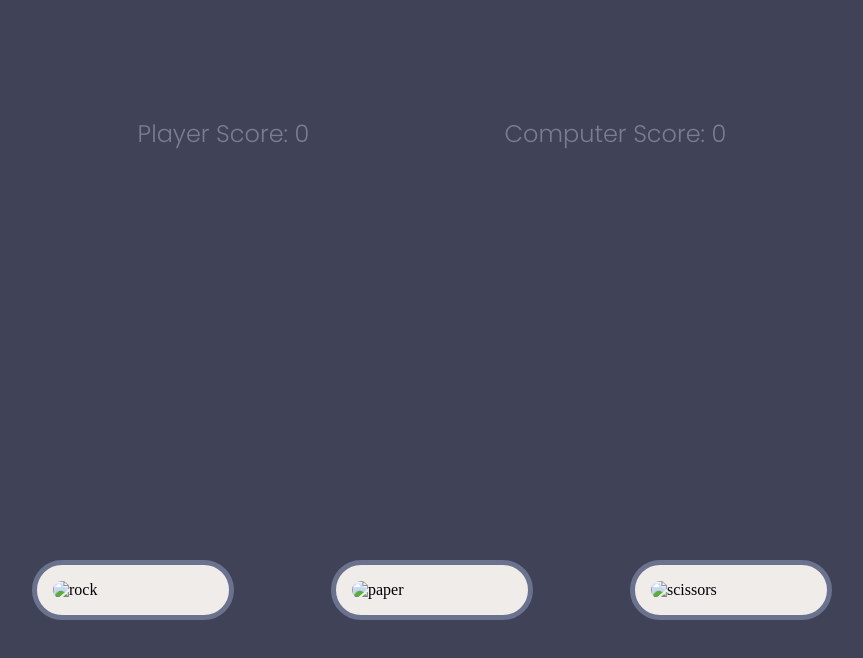
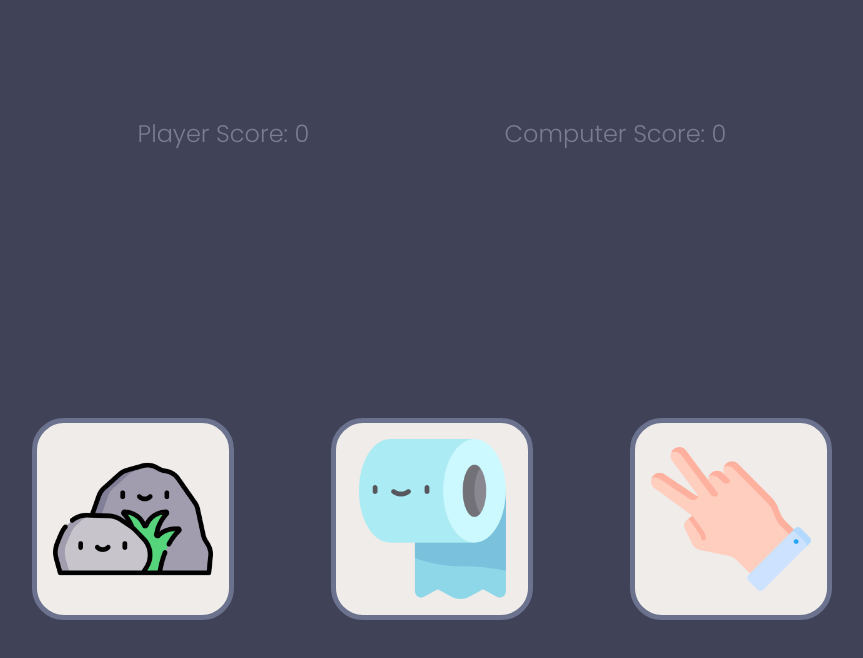
Before and after one commit to christinelinster/rock-paper-scissors, a plain HTML site: page index.html in a window 1280 px wide. Shown: the part 100-758 px from the top of the page, without its empty margins (208-1071 px from the left). Drawn offline with Linux system fonts and the light colour scheme; the site is published under a folder, as on GitHub Pages, so addresses that start at the root find nothing.

Commit message:
Fix changes to images in HTML file

```diff
--- a/index.html
+++ b/index.html
@@ -20,9 +20,9 @@
   </div>
 
   <div class="container">
-    <img src="/public/rock.png" alt="rock" id="rock">
-    <img src="/public/paper.png" alt="paper">
-    <img src="/public/scissors.png" alt="scissors">
+    <img src="public/rock.png" alt="rock" id="rock">
+    <img src="public/paper.png" alt="paper" id="paper">
+    <img src="public/scissors.png" alt="scissors" id="scissors">
   </div>
 
 </body>
```
